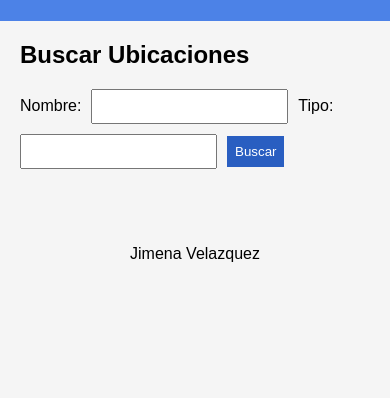
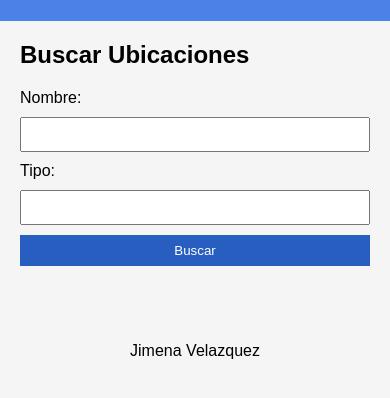
Before and after one commit to 351jimenavel/tp-velazquez-jimena, a plain HTML site: page index.html in a window 390 px wide. Shown: the part 136-534 px from the top of the page. Drawn offline with Linux system fonts and the light colour scheme.

Commit message:
Corregir visualizacion en pantallas pequenas

```diff
--- a/css/estilos.css
+++ b/css/estilos.css
@@ -66,10 +66,19 @@ footer {
     box-sizing: border-box;
 }
 
-@media (max-width: 375px) {
+@media (max-width: 600px) {
     form {
+        display: flex;
         flex-direction: column;
         align-items: stretch;
+    }
+
+    form input {
+        width: 100%;
+    }
+
+    form button {
+        width: 100%;
     }
 
     #resultados {
```
